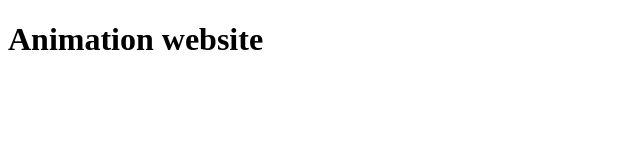
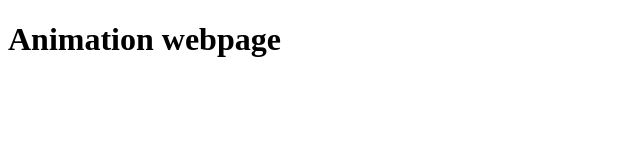
Before and after one commit to fistergergo/fistergergo.github.io, a plain HTML site: page index.html in a window 1280 px wide. Shown: the full height of the page, 0-640 px from the left. Drawn offline with Linux system fonts and the light colour scheme.

Commit message:
change site to page

```diff
--- a/index.html
+++ b/index.html
@@ -6,6 +6,6 @@
     <title>Project</title>
 </head>
 <body>
-    <h1>Animation website</h1>
+    <h1>Animation webpage</h1>
 </body>
 </html>
```
